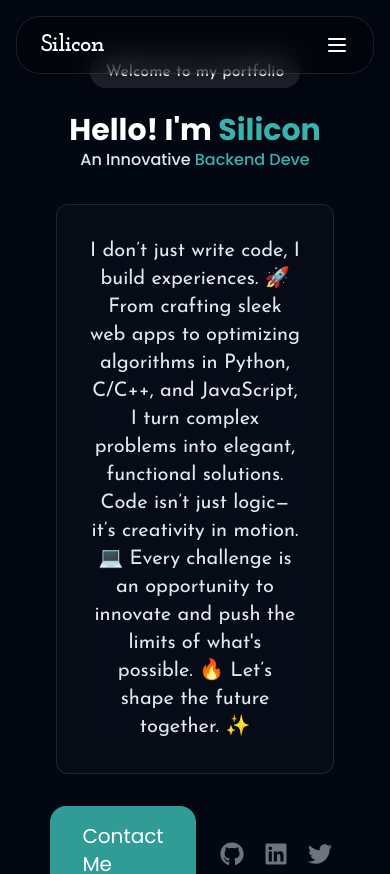
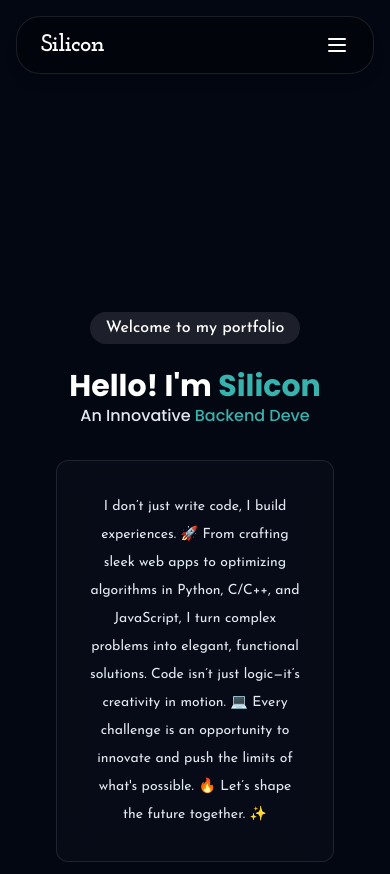
Before and after one commit to CoderSilicon/SIlicon3_3rd, a React (Vite) app: page / in a window 390 px wide. Shown: the top 874 px of the page. Built offline with nearby package versions, Linux system fonts and the light colour scheme.

Commit message:
fifth commit

```diff
--- a/src/components/FirstPage.jsx
+++ b/src/components/FirstPage.jsx
@@ -38,7 +38,7 @@ const FirstPage = () => {
 
   return (
     <section className="Poppins-regular relative z-10 min-h-screen flex flex-col items-center justify-center text-white lg:mx-0 mx-6 sm:mx-4">
-      <div className="p-8 sm:p-16 max-w-full mx-auto">
+      <div className="p-8 sm:p-16 max-w-full mx-auto my-64 ">
         {/* Main content */}
         <motion.div
           initial={{ opacity: 0 }}
@@ -74,7 +74,7 @@ const FirstPage = () => {
               animate="visible"
             >
               <GlassBox>
-                <p className="text-xl leading-7 text-[#E2E8F0]">
+                <p className="lg:text-xl text-sm leading-7 text-[#E2E8F0]">
                   {firstPageParagraph}
                 </p>
               </GlassBox>
```
